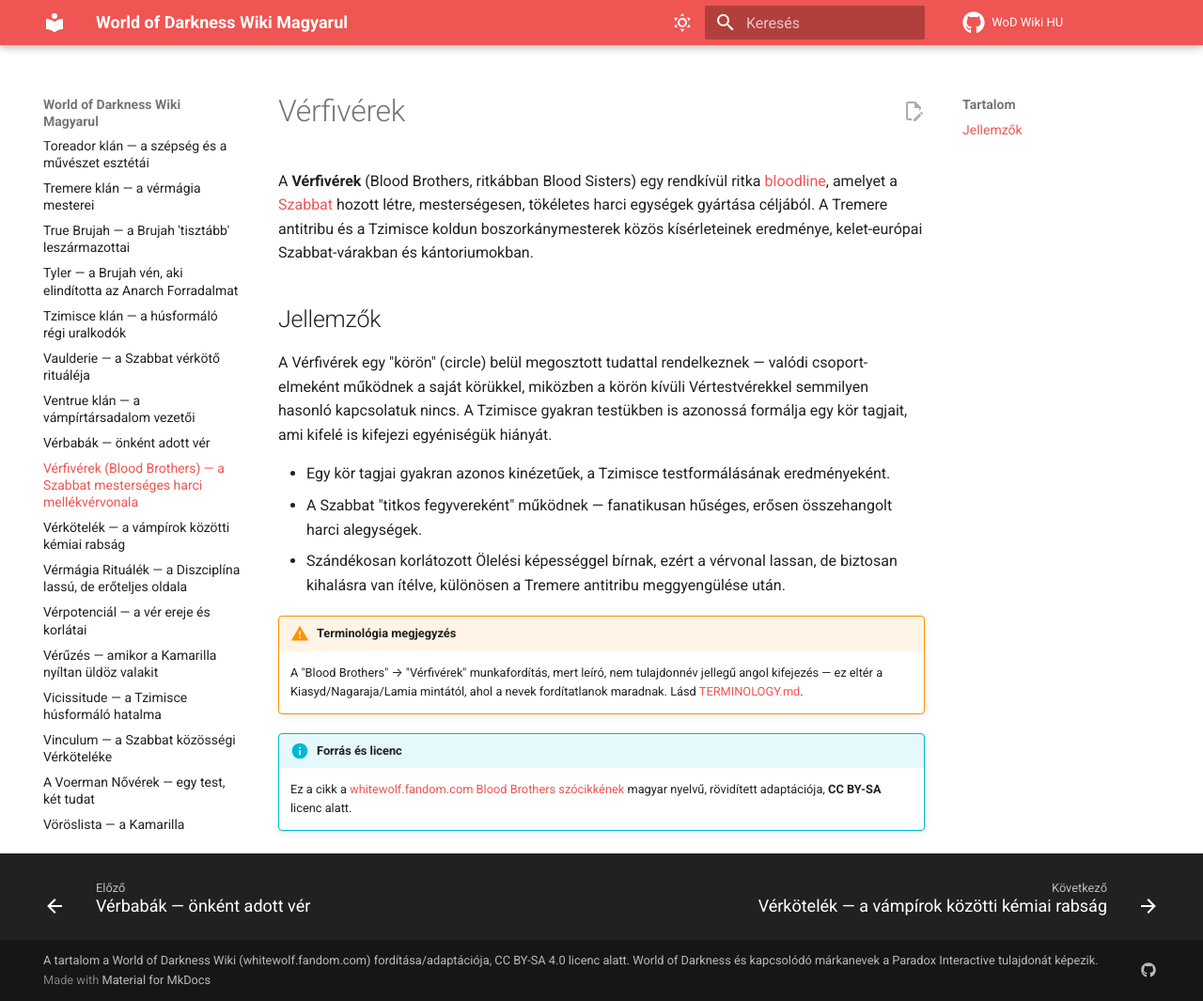
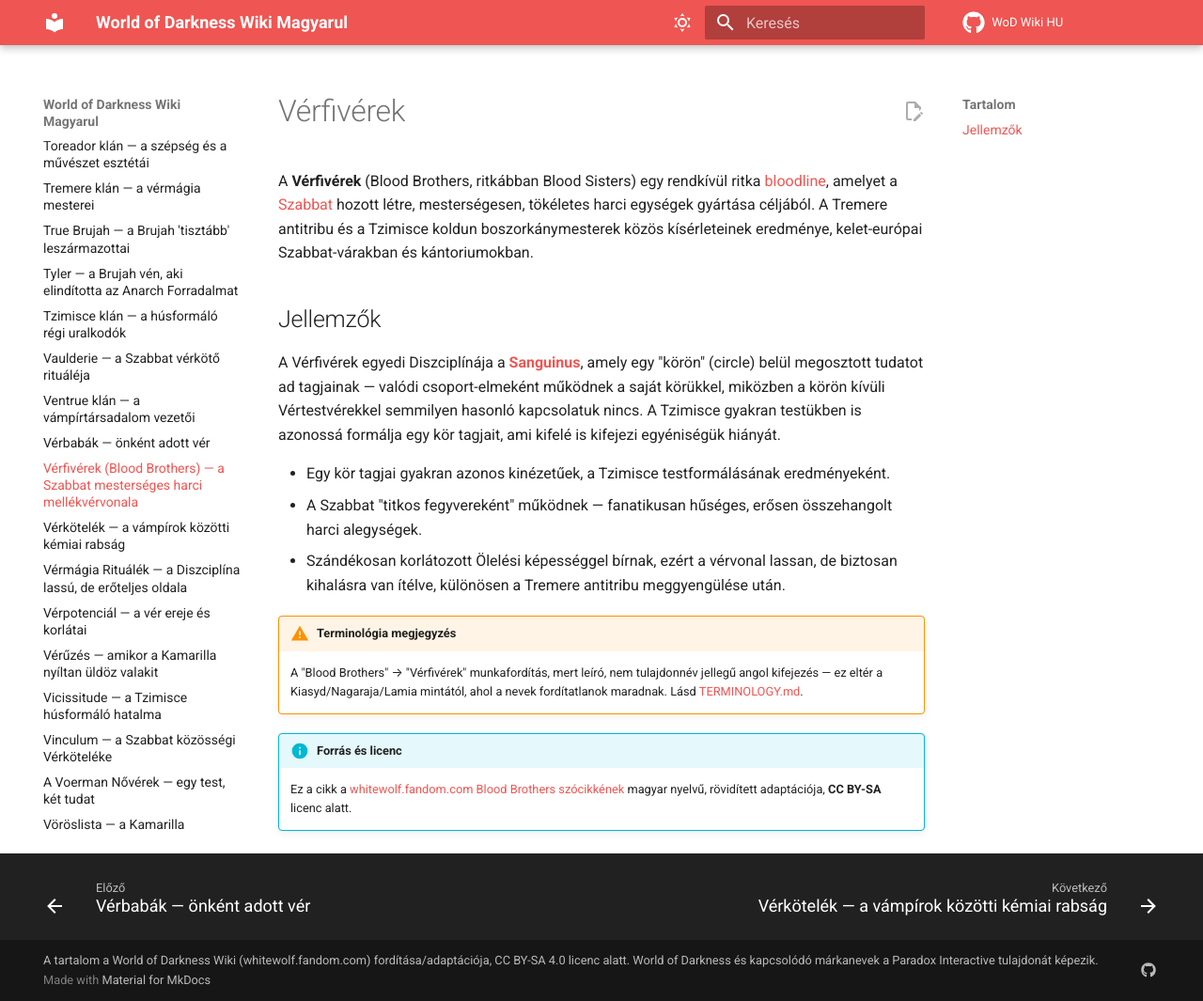
Before and after one commit to davidszentgyorgyi/wod-hu, an MkDocs documentation site: the page built from docs/vampire-a-maszkabal/verfiverek.md, in a window 1280 px wide and 1065 px high. Shown: the whole window at 94% size. Built offline with MkDocs 1.6.1 and Material for MkDocs 9.7.7, drawn with Linux system fonts in a browser that asks for light colours; comment, search, counter and statistics services are not loaded.

Commit message:
Add Sanguinus article
Original, freely-reworded summary of the Blood Brothers' shared-body
Discipline, how it requires a bonded pair to use, and its recent
spread beyond the bloodline. Linked from verfiverek.md.

Co-Authored-By: Claude Sonnet 5 <noreply@anthropic.com>

```diff
--- a/docs/vampire-a-maszkabal/verfiverek.md
+++ b/docs/vampire-a-maszkabal/verfiverek.md
@@ -15,7 +15,8 @@ kántoriumokban.
 
 ## Jellemzők
 
-A Vérfivérek egy "körön" (circle) belül megosztott tudattal rendelkeznek — valódi
+A Vérfivérek egyedi Diszciplínája a **[Sanguinus](sanguinus.md)**, amely egy "körön"
+(circle) belül megosztott tudatot ad tagjainak — valódi
 csoport-elmeként működnek a saját körükkel, miközben a körön kívüli Vértestvérekkel semmilyen
 hasonló kapcsolatuk nincs. A Tzimisce gyakran testükben is azonossá formálja egy kör tagjait,
 ami kifelé is kifejezi egyéniségük hiányát.
```
Also changed, not shown: CONTENT_MAP.md (+1 -0 lines), docs/vampire-a-maszkabal/sanguinus.md (added, +31 -0 lines).
